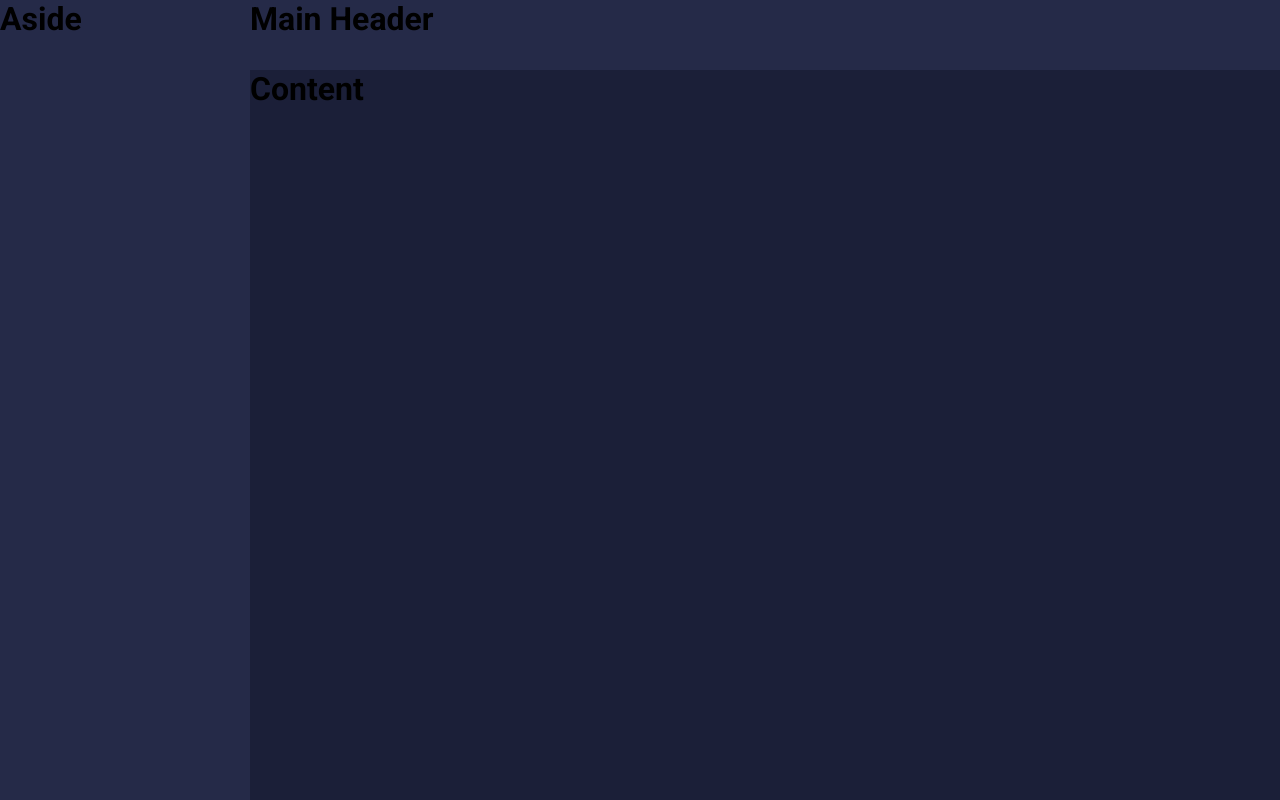
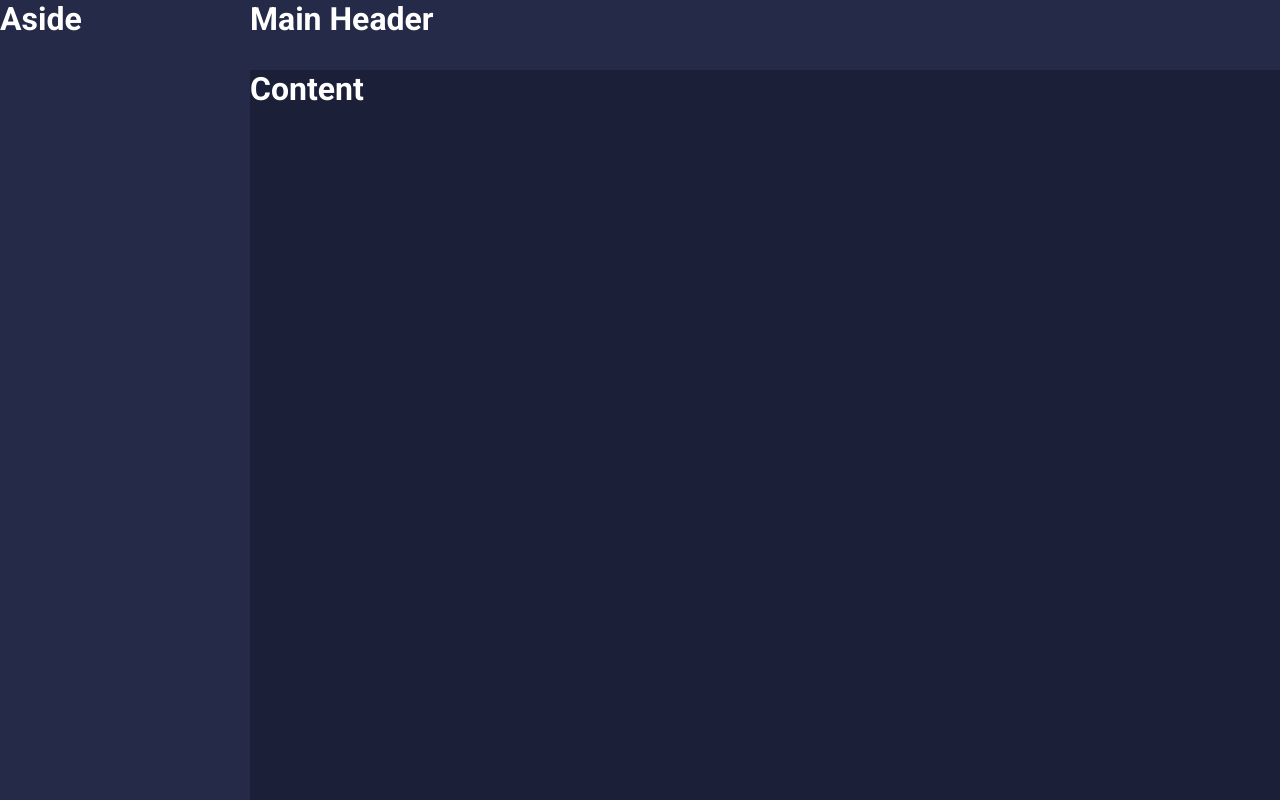
Before and after one commit to allanncruz/finance-dashboard, a React (Create React App) app: page / in a window 1280 px wide. Built offline with nearby package versions, Linux system fonts and the light colour scheme; the HTML template or start-up script is replaced by a standard one.

Commit message:
set property in components styles

```diff
--- a/src/components/Aside/styles.ts
+++ b/src/components/Aside/styles.ts
@@ -2,5 +2,6 @@ import styled from "styled-components";
 
 export const Container = styled.div`
   grid-area: AS;
-  background: #252a48;
+  color: ${props => props.theme.colors.white};
+  background: ${props => props.theme.colors.secondary};
 `;
--- a/src/components/Content/styles.ts
+++ b/src/components/Content/styles.ts
@@ -2,5 +2,6 @@ import styled from "styled-components";
 
 export const Container = styled.div`
   grid-area: CT;
-  background: #1b1f38;
+  color: ${props => props.theme.colors.white};
+  background: ${props => props.theme.colors.primary};
 `;
--- a/src/components/MainHeader/styles.ts
+++ b/src/components/MainHeader/styles.ts
@@ -2,5 +2,6 @@ import styled from "styled-components";
 
 export const Container = styled.div`
   grid-area: MH;
-  background: #252a48;
+  color: ${props => props.theme.colors.white};
+  background: ${props => props.theme.colors.secondary};
 `;
```
